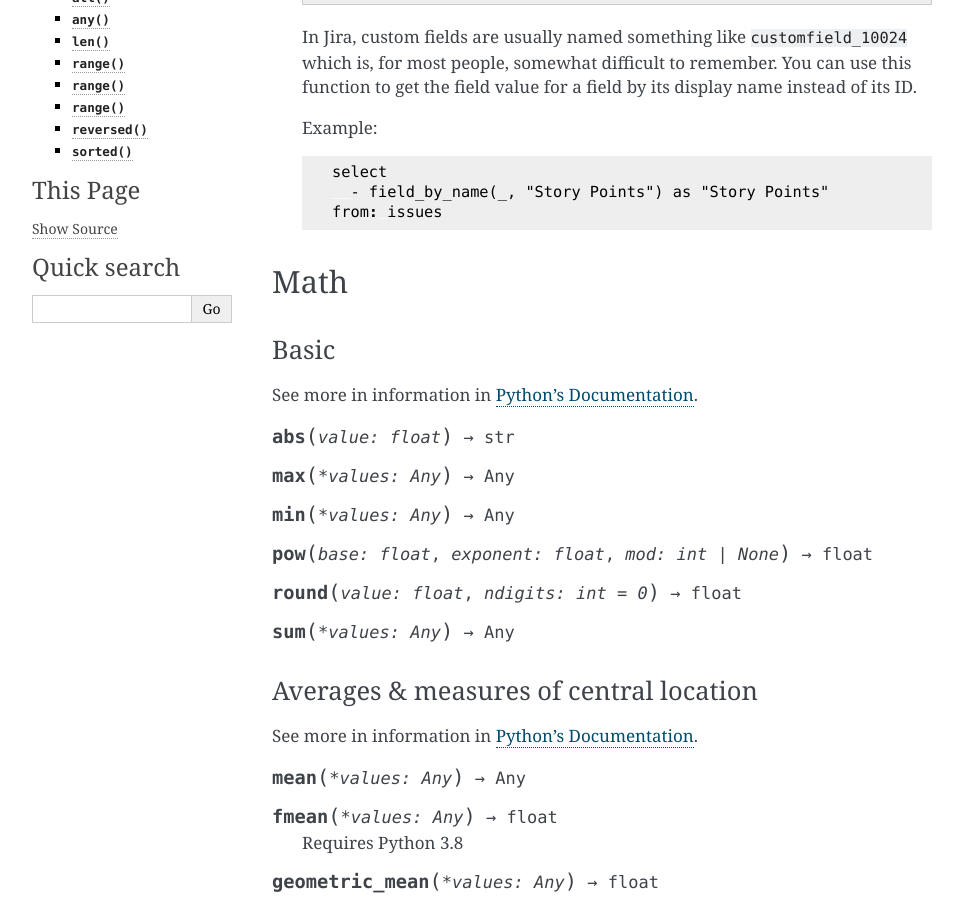
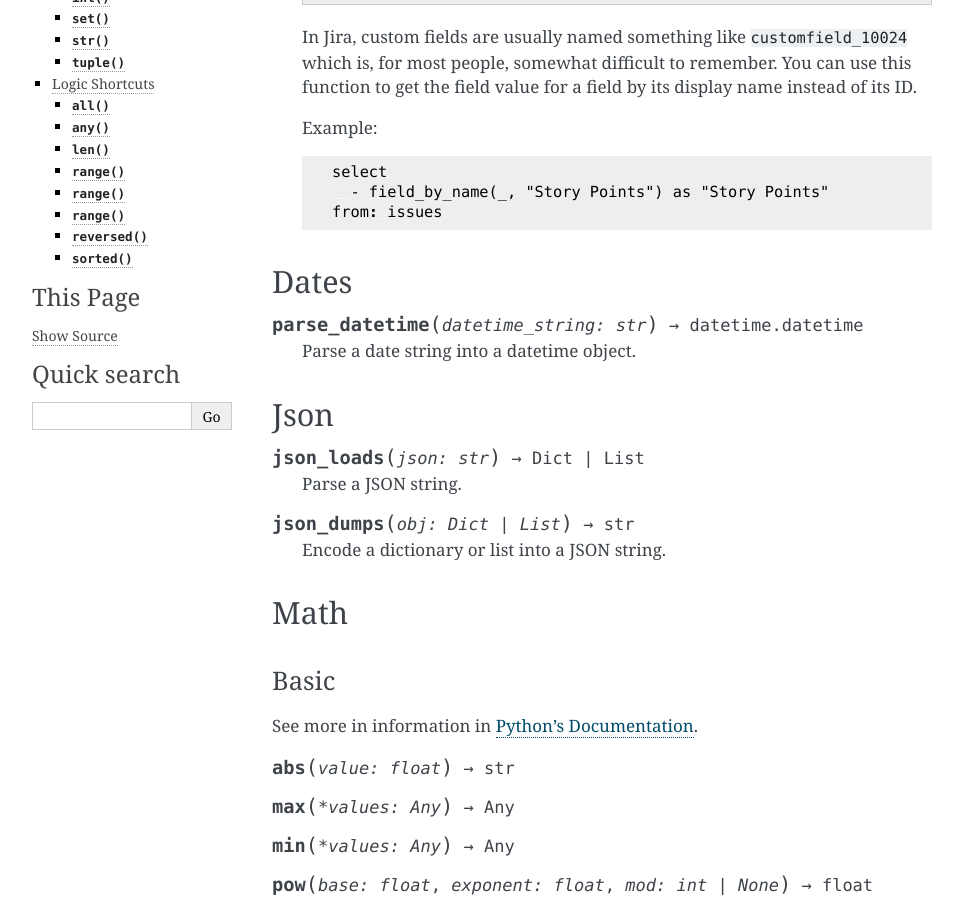
Before and after one commit to coddingtonbear/jira-select, a Sphinx documentation site: the page built from docs/functions.rst, in a window 1280 px wide and 900 px high, scrolled down 1061 px. Shown: the whole window, without its empty margins (148-1111 px from the left). Built offline with Sphinx 7.4.7, drawn with Linux system fonts in a browser that asks for light colours; some of the changed text lies outside the part shown.

Commit message:
Adding 'parse_datetime' function to default functions.

```diff
--- a/docs/functions.rst
+++ b/docs/functions.rst
@@ -58,6 +58,24 @@
       select
         - field_by_name(_, "Story Points") as "Story Points"
       from: issues
+
+Dates
+-----
+
+.. py:function:: parse_datetime(datetime_string: str) -> datetime.datetime
+
+   Parse a date string into a datetime object.
+
+Json
+----
+
+.. py:function:: json_loads(json: str) -> Union[Dict, List]
+
+   Parse a JSON string.
+
+.. py:function:: json_dumps(obj: Union[Dict, List]) -> str
+
+   Encode a dictionary or list into a JSON string.
 
 Math
 ----
```
Also changed, not shown: 1 other file.
